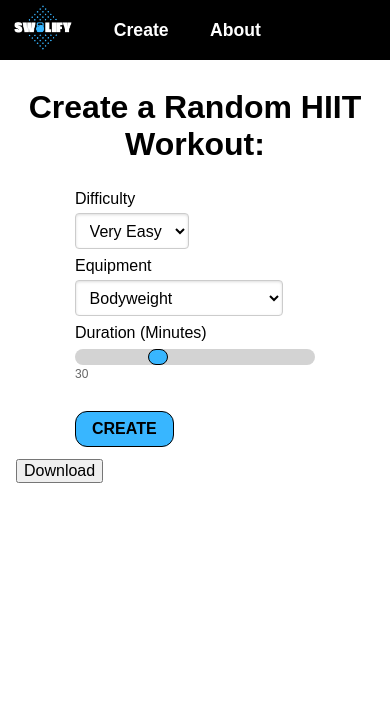
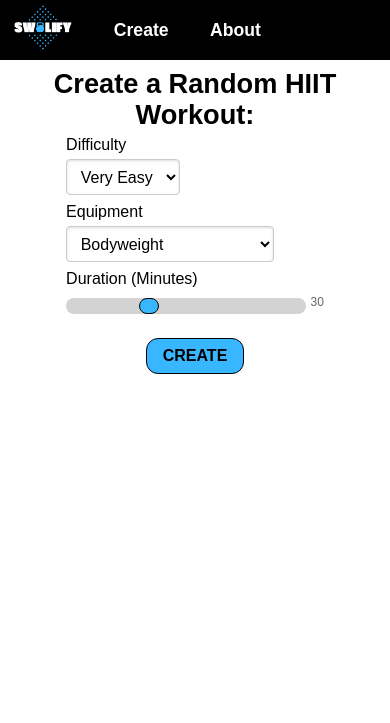
Before and after one commit to b-gar/flask-workout, a Flask app: page /create in a window 390 px wide. Shown: the top 723 px of the page. Run offline with Flask 2, Linux system fonts and the light colour scheme; some libraries are stand-ins or nearby versions.

Commit message:
added share button and fixed centering of buttons and sizing for on mobile

```diff
--- a/app/static/styles/style.css
+++ b/app/static/styles/style.css
@@ -81,6 +81,11 @@
   display: flex;
   align-items: center;
   justify-content: center;
+}
+
+/* Center Create Button */
+.form-btn {
+  text-align: center;
 }
 
 /* Select Inputs */
@@ -170,6 +175,11 @@
   width: 12em;
 }
 
+/* Download Button */
+.share-btn {
+  text-align: center;
+}
+
 /* FOOTER */
 .footer {
   display: table;
@@ -238,4 +248,19 @@
   .create-main {
     padding-top: 0.5em;
   }
+
+  table.dataframe {
+    margin: 0.5em auto;
+  }
+
+  .pure-form-message-inline {
+    display: inline-block;
+  }
+
+  .create-inner h1 {
+    font-size: 1.7em;
+    margin-top: 0;
+    margin-bottom: 0;
+  }
+
 }
--- a/app/templates/create.html
+++ b/app/templates/create.html
@@ -28,14 +28,19 @@
                <input id="time-input" class="time-slider" name="duration" type="range" min="15" max="60" value="30" step="5">
                <span id="time-val" class="pure-form-message-inline" name="time"></span>
             </div>
-            <button type="submit" class="pure-button create-btn">CREATE</button>
+           <div class="form-btn">
+             <button type="submit" class="pure-button create-btn">CREATE</button>
+           </div>
          </fieldset>
       </form>
       {% if df.shape[0] == 0 %}
       {% else %}
-        {{ df.to_html(index=False, justify="center", classes=["pure-table", "pure-table-striped"]) | safe}}
+        {{ df.to_html(index=False, classes=["pure-table", "pure-table-striped"]) | safe}}
+        <div class="form-btn">
+          <a href="/download" download><button class="pure-button create-btn">DOWNLOAD</button></a>
+          <a href="/share" ><button class="pure-button create-btn">SHARE</button></a>
+        </div>
       {% endif %}
-      <a href="/static/images/brick.jpg" download="my_file.jpg"><button>Download</button></a>
    </div>
 </div>
 {% endblock %}
```
